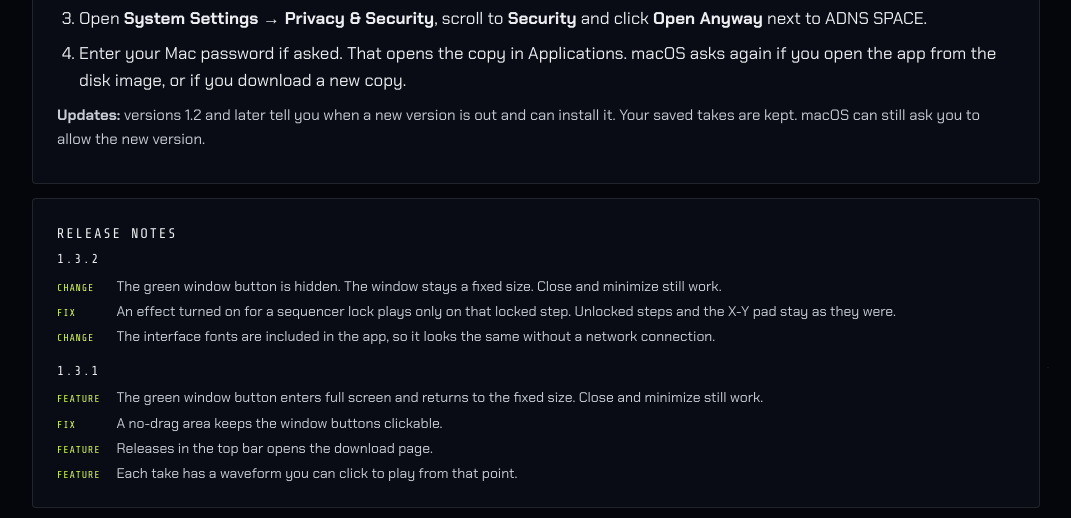
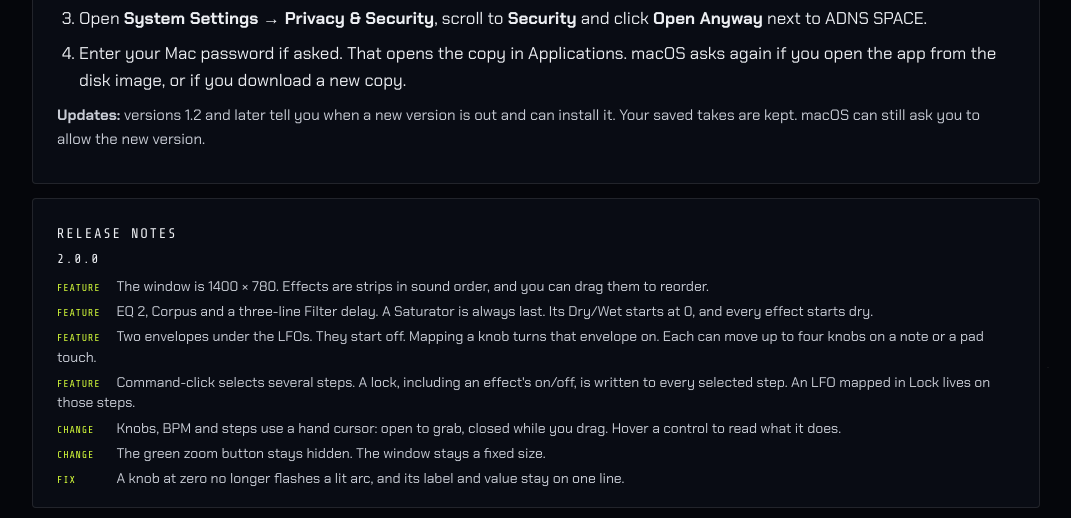
Before and after one commit to AntonisKol/adns-space, a plain HTML site: page index.html in a window 1280 px wide. Shown: the part 1558-2076 px from the top of the page, without its empty margins (104-1175 px from the left). Drawn offline with nearby package versions, Linux system fonts and the light colour scheme; no server answers.

Commit message:
Add the 2.0.0 notes for the taller window, effect strips, and new effects.

```diff
--- a/index.html
+++ b/index.html
@@ -149,6 +149,16 @@
     <section class="install notes" id="notes">
       <h2 class="mono">Release notes</h2>
       <div class="notes-scroll">
+        <h3 class="mono">2.0.0</h3>
+        <ul>
+          <li><span class="cat">Feature</span> The window is 1400 × 780. Effects are strips in sound order, and you can drag them to reorder.</li>
+          <li><span class="cat">Feature</span> EQ 2, Corpus and a three-line Filter delay. A Saturator is always last. Its Dry/Wet starts at 0, and every effect starts dry.</li>
+          <li><span class="cat">Feature</span> Two envelopes under the LFOs. They start off. Mapping a knob turns that envelope on. Each can move up to four knobs on a note or a pad touch.</li>
+          <li><span class="cat">Feature</span> Command-click selects several steps. A lock, including an effect's on/off, is written to every selected step. An LFO mapped in Lock lives on those steps.</li>
+          <li><span class="cat">Change</span> Knobs, BPM and steps use a hand cursor: open to grab, closed while you drag. Hover a control to read what it does.</li>
+          <li><span class="cat">Change</span> The green zoom button stays hidden. The window stays a fixed size.</li>
+          <li><span class="cat">Fix</span> A knob at zero no longer flashes a lit arc, and its label and value stay on one line.</li>
+        </ul>
         <h3 class="mono">1.3.2</h3>
         <ul>
           <li><span class="cat">Change</span> The green window button is hidden. The window stays a fixed size. Close and minimize still work.</li>
```
